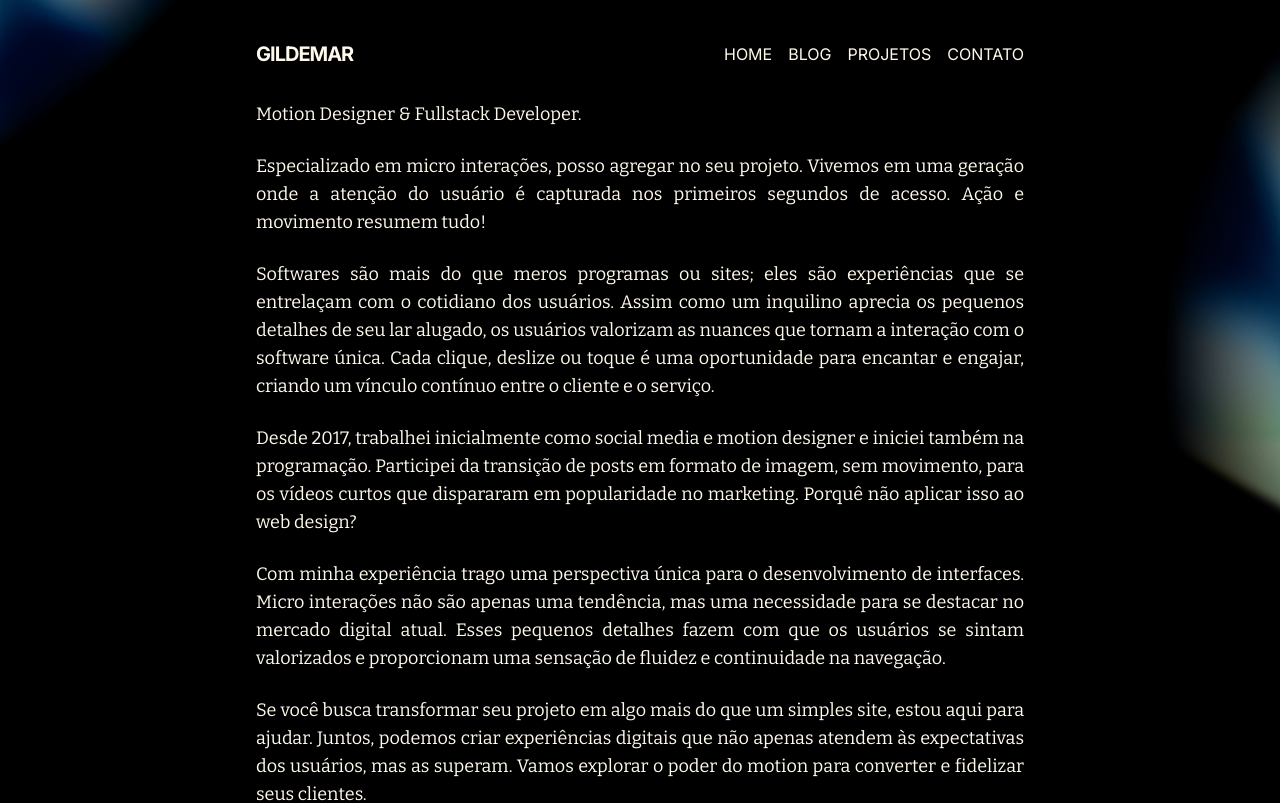
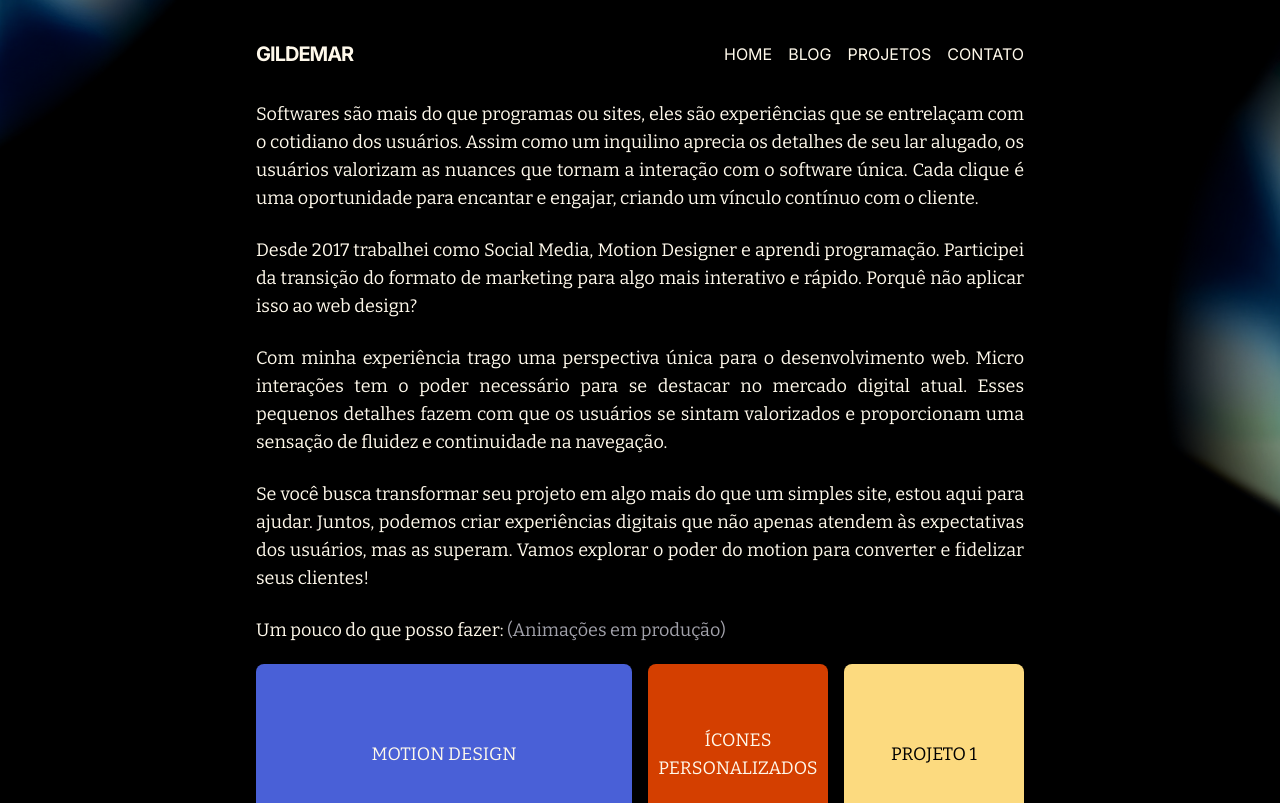
Before and after one commit to gildemardev/gildemar.dev, a Next.js app: page / in a window 1280 px wide. Shown: the top 803 px of the page. Built offline with nearby package versions, Linux system fonts and the light colour scheme.

Commit message:
:fire: reduces redundancy at homepage

```diff
--- a/src/app/page.tsx
+++ b/src/app/page.tsx
@@ -35,42 +35,34 @@ export default function Home() {
 				<Header />
 				<section className='max-w-3xl pb-10'>
 					{/* TODO: Enfatizar algumas frases com a tag strong */}
-					<Paragraph>Motion Designer & Fullstack Developer.</Paragraph>
+
 					<Paragraph>
-						Especializado em micro interações, posso agregar no seu projeto.
-						Vivemos em uma geração onde a atenção do usuário é capturada nos
-						primeiros segundos de acesso. Ação e movimento resumem tudo!
+						Softwares são mais do que programas ou sites, eles são experiências
+						que se entrelaçam com o cotidiano dos usuários. Assim como um
+						inquilino aprecia os detalhes de seu lar alugado, os usuários
+						valorizam as nuances que tornam a interação com o software única.
+						Cada clique é uma oportunidade para encantar e engajar, criando um
+						vínculo contínuo com o cliente.
 					</Paragraph>
 					<Paragraph>
-						Softwares são mais do que meros programas ou sites; eles são
-						experiências que se entrelaçam com o cotidiano dos usuários. Assim
-						como um inquilino aprecia os pequenos detalhes de seu lar alugado,
-						os usuários valorizam as nuances que tornam a interação com o
-						software única. Cada clique, deslize ou toque é uma oportunidade
-						para encantar e engajar, criando um vínculo contínuo entre o cliente
-						e o serviço.
-					</Paragraph>
-					<Paragraph>
-						Desde 2017, trabalhei inicialmente como social media e motion
-						designer e iniciei também na programação. Participei da transição de
-						posts em formato de imagem, sem movimento, para os vídeos curtos que
-						dispararam em popularidade no marketing. Porquê não aplicar isso ao
-						web design?
+						Desde 2017 trabalhei como Social Media, Motion Designer e aprendi
+						programação. Participei da transição do formato de marketing para
+						algo mais interativo e rápido. Porquê não aplicar isso ao web
+						design?
 					</Paragraph>
 					<Paragraph>
 						Com minha experiência trago uma perspectiva única para o
-						desenvolvimento de interfaces. Micro interações não são apenas uma
-						tendência, mas uma necessidade para se destacar no mercado digital
-						atual. Esses pequenos detalhes fazem com que os usuários se sintam
-						valorizados e proporcionam uma sensação de fluidez e continuidade na
-						navegação.
+						desenvolvimento web. Micro interações tem o poder necessário para se
+						destacar no mercado digital atual. Esses pequenos detalhes fazem com
+						que os usuários se sintam valorizados e proporcionam uma sensação de
+						fluidez e continuidade na navegação.
 					</Paragraph>
 					<Paragraph>
 						Se você busca transformar seu projeto em algo mais do que um simples
 						site, estou aqui para ajudar. Juntos, podemos criar experiências
 						digitais que não apenas atendem às expectativas dos usuários, mas as
 						superam. Vamos explorar o poder do motion para converter e fidelizar
-						seus clientes.
+						seus clientes!
 					</Paragraph>
 					<BentoGrid />
 					<Paragraph id='contact'>
```
